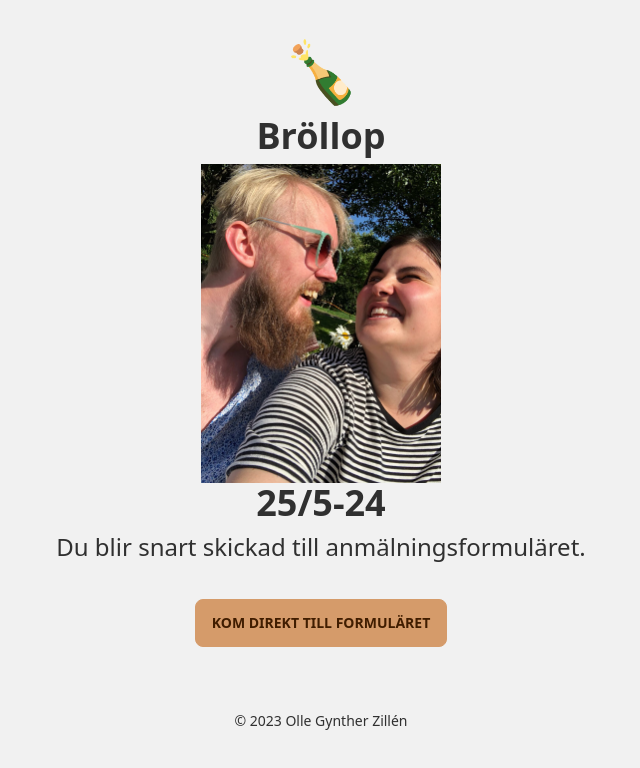
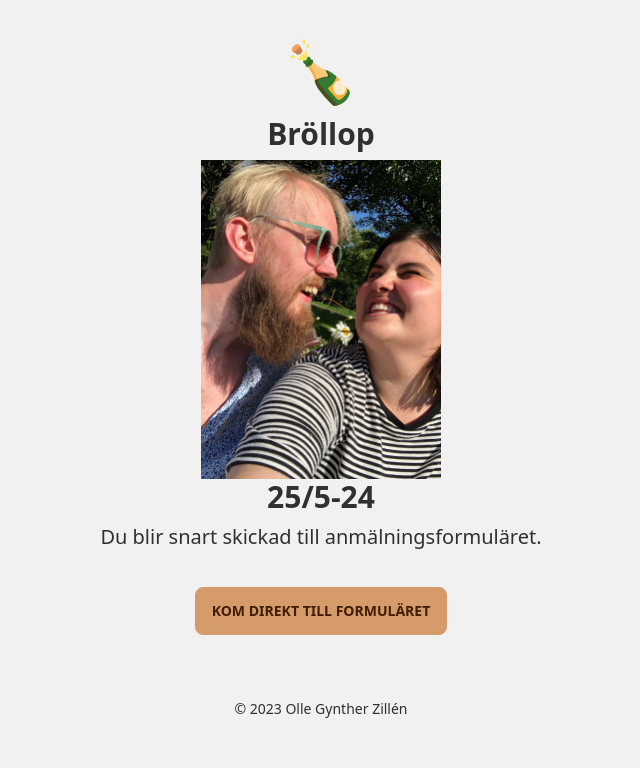
Before and after one commit to ollecoffee/olle.coffee, an Astro site: page /wedding in a window 1280 px wide. Shown: the whole page, without its empty margins (319-959 px from the left). Built offline with nearby package versions, Linux system fonts and the light colour scheme; Astro itself is replaced by a stand-in of ours.

Commit message:
size testing

```diff
--- a/src/pages/wedding/index.astro
+++ b/src/pages/wedding/index.astro
@@ -13,10 +13,10 @@ import BaseLayout from "../../layouts/BaseLayout.astro";
 	<div class="text-center">
 		<section>
 			<h1 class="text-6xl font-bold mb-4">🍾</h1>
-			<h1 class="text-4xl font-bold mb-2">Bröllop</h1>
+			<h1 class="text-3xl font-bold mb-2">Bröllop</h1>
 			<Image class="mx-auto" src={weddingImage} width="240" height="320" alt="Emine & Olle at the location 5 years ago"/>
-			<h1 class="text-4xl font-bold mb-2">25/5-24</h1>
-			<h3 class="text-2xl">Du blir snart skickad till anmälningsformuläret.</h3>
+			<h1 class="text-3xl font-bold mb-2">25/5-24</h1>
+			<h3 class="text-xl">Du blir snart skickad till anmälningsformuläret.</h3>
 			<a class="btn btn-accent mt-9" href=`${weddingUrl}`>Kom direkt till formuläret</a>
 		</section>
 	</div>
```
